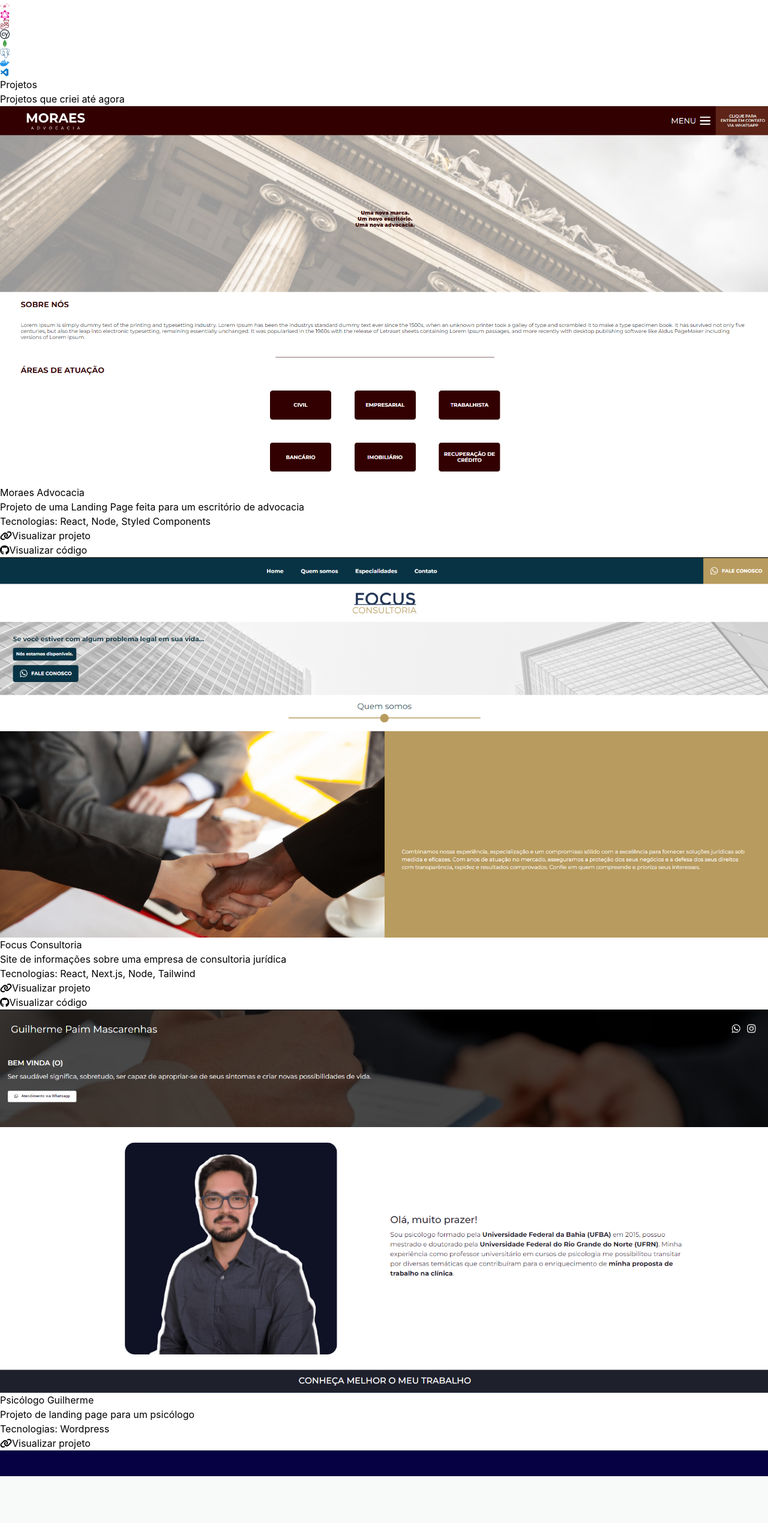
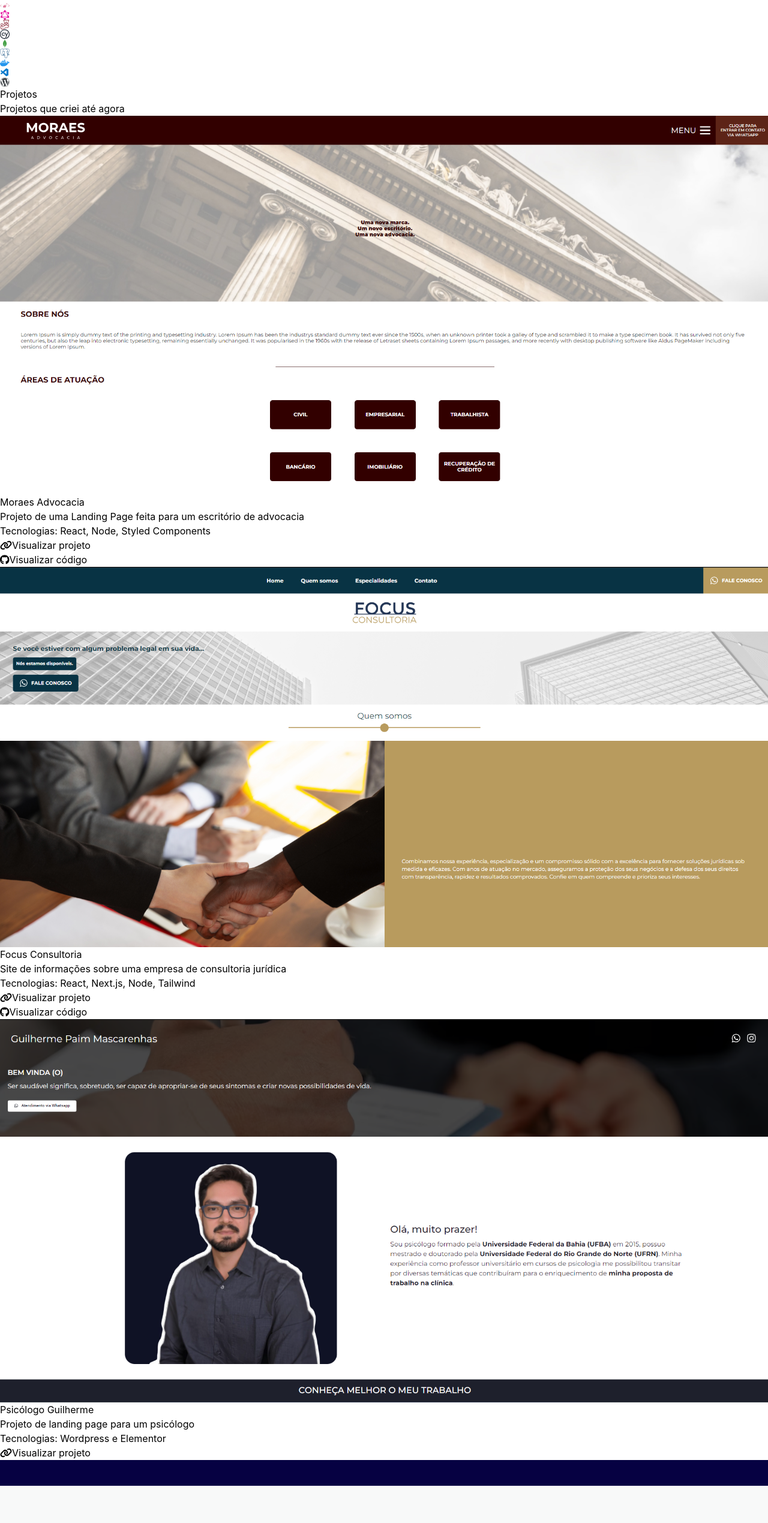
Before and after one commit to madusfx/portfolio-v2, a React (Vite) app in the folder web/: page / in a window 1280 px wide. Shown: the part 2969-5508 px from the top of the page at 60% size. Built offline with nearby package versions, Linux system fonts and the light colour scheme.

Commit message:
feat: update tech stack

```diff
--- a/web/i18n/locales/en/translation.json
+++ b/web/i18n/locales/en/translation.json
@@ -34,6 +34,11 @@
     "technologies": "React, Next.js, Node, Tailwind"
   },
   "project3": {
+    "title": "Psicólogo Guilherme",
+    "description": "Landing page design for a psychologist",
+    "technologies": "Wordpress and Elementor"
+  },
+  "project4": {
     "title": "Mat Imóveis",
     "description": "Landing page design for a real estate agent",
     "technologies": "HTML and CSS"
--- a/web/i18n/locales/pt-br/translation.json
+++ b/web/i18n/locales/pt-br/translation.json
@@ -36,7 +36,7 @@
   "project3": {
     "title": "Psicólogo Guilherme",
     "description": "Projeto de landing page para um psicólogo",
-    "technologies": "Wordpress"
+    "technologies": "Wordpress e Elementor"
   },
   "project4": {
     "title": "Mat Imóveis",
--- a/web/src/components/TechStack/index.jsx
+++ b/web/src/components/TechStack/index.jsx
@@ -1,4 +1,11 @@
-import { FaHtml5, FaCss3, FaReact, FaNode, FaDocker } from 'react-icons/fa';
+import {
+  FaHtml5,
+  FaCss3,
+  FaReact,
+  FaNode,
+  FaDocker,
+  FaWordpress,
+} from 'react-icons/fa';
 import { IoLogoJavascript } from 'react-icons/io5';
 import {
   SiTypescript,
@@ -41,6 +48,7 @@ export function TechStack({ t }) {
         <SiPostgresql className="w-16 h-16" color="#336791" />
         <FaDocker className="w-16 h-16" color="#2496ED" />
         <VscVscode className="w-16 h-16" color="#007ACC" />
+        <FaWordpress className="w-16 h-16" color="#32373C" />
       </div>
     </section>
   );
```
